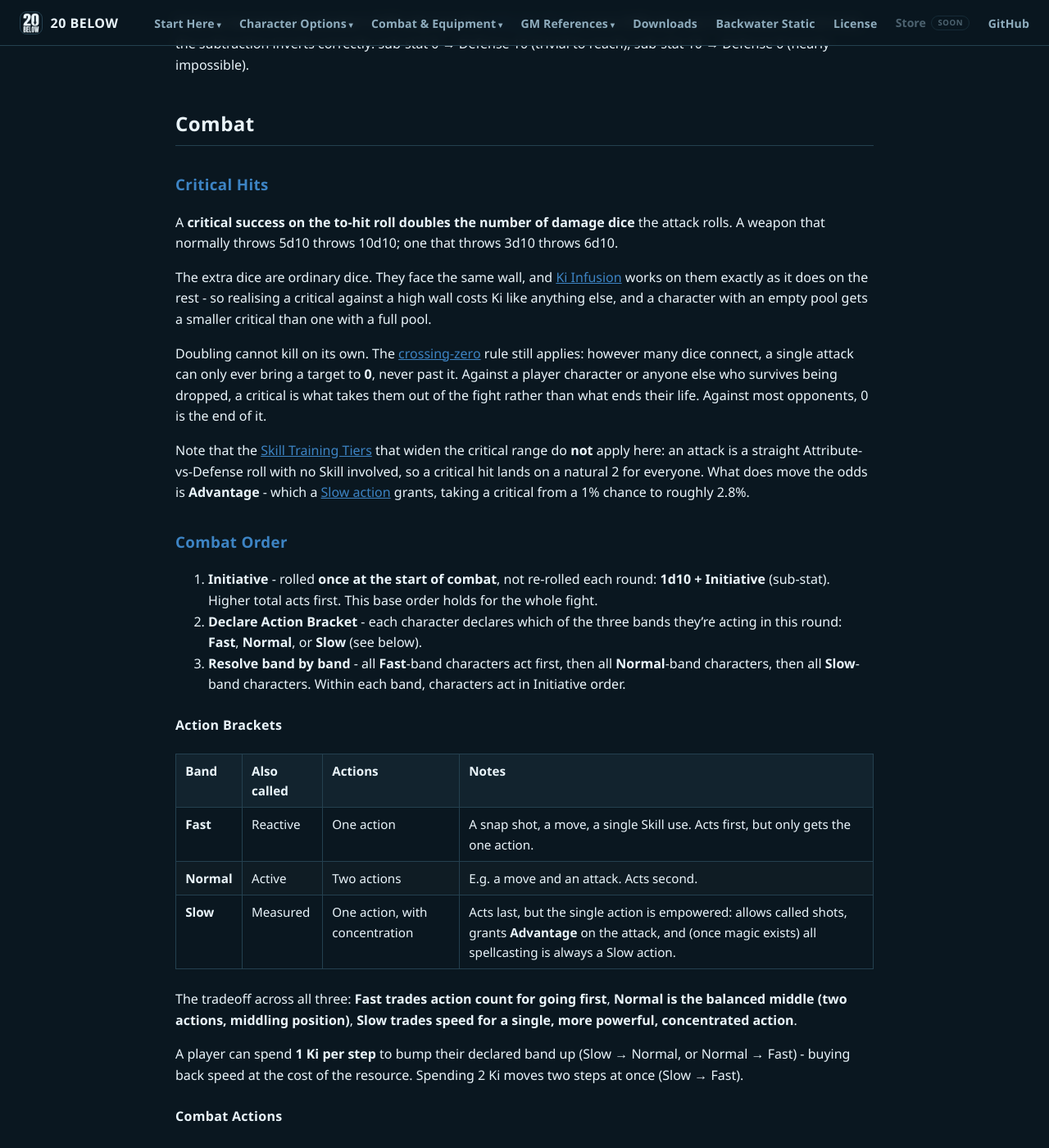
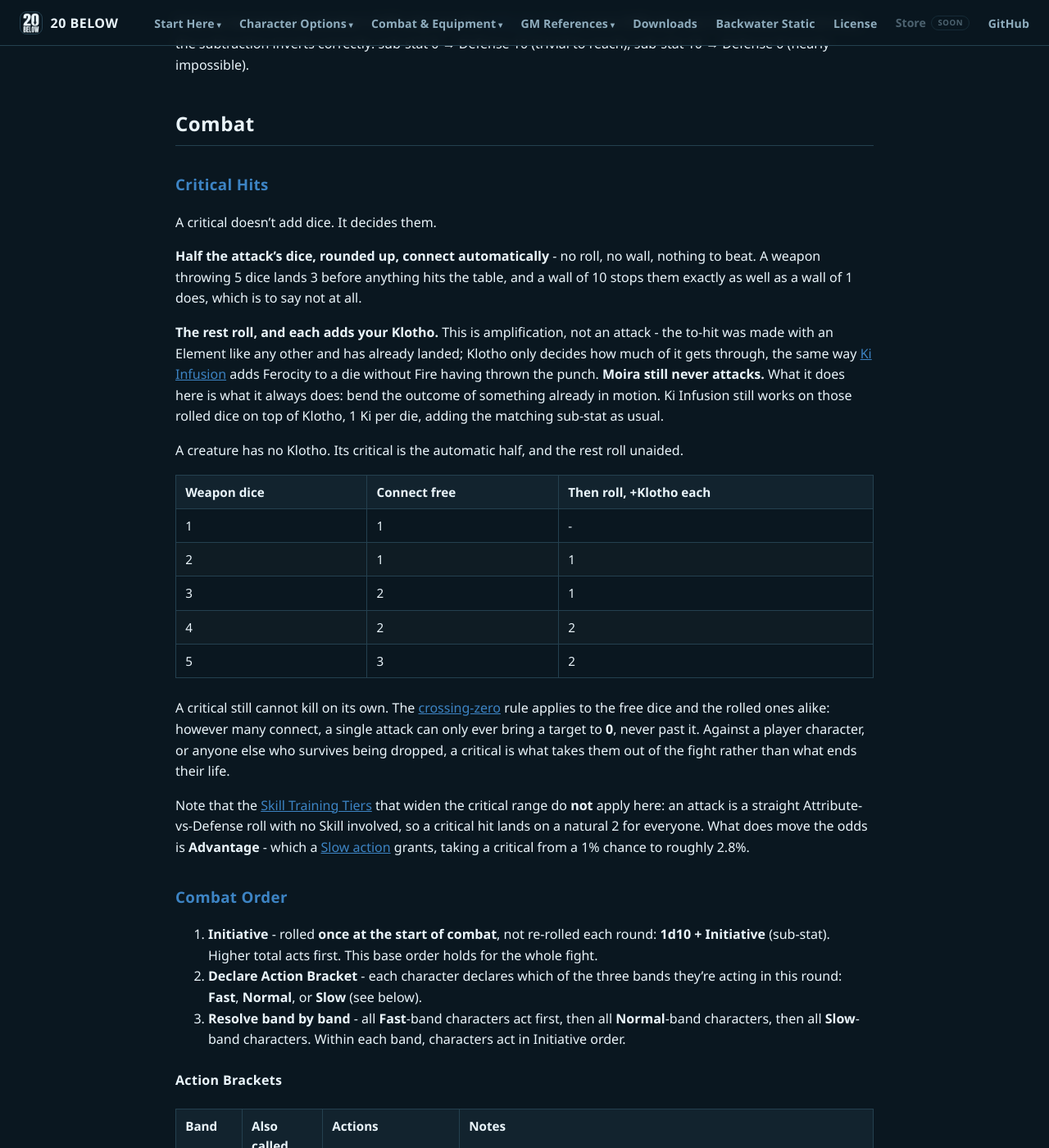
Before and after one commit to feralucce/20_Below, a Jekyll site: the page built from rules/rules.md, in a window 1280 px wide and 1400 px high, scrolled down 16307 px. Shown: the whole window at 82% size. Built offline with Jekyll 4.4.1, drawn with Linux system fonts in a browser that asks for light colours; our own code applies the rules of GitHub Pages for plain Markdown files.

Commit message:
Criticals decide dice instead of doubling them
Doubling had two holes. Against a wall of 10 it did nothing at all, because
unboosted dice never connect there and twice zero is zero. Against anything
soft, crossing zero ate the extra dice anyway. And after the re-band it had
quietly come to mean "undo the halving for one attack", which is a strange
thing for a rule to say.

Half the attack's dice, rounded up, now connect with no roll and no wall to
beat. The rest roll and each adds Klotho.

That second half is amplification, not an attack. The to-hit went out on an
Element like any other and has already landed; Klotho only decides how much
of it gets through, the same way Ki Infusion puts Ferocity behind a die
without making Fire the attacker. Moira still never attacks, so this needed
no exception carved for it.

Expected connects on a 5-dice weapon, from the real roller over 200k rolls
per cell:

  wall    normal   crit K=0   crit K=4   crit K=8
    5      2.50      4.00       4.80       5.00
    8      1.00      3.40       4.20       5.00
   10      0.00      3.00       3.80       4.60

That bottom row is the point. Creatures have no Klotho, so an adversary's
critical is the free half and the rest roll unaided - checked against the
195 real creature attacks, where a Klotho of 3 would be worth +0.31 Levels
and 22% of them roll one die, leaving nothing to infuse. A "Crit" line on
every stat block would move the fourth decimal place, so there isn't one.

The roller had to learn all of this: fated dice are rolled so there is a
face to show, but the flag decides whether they connect, and a boost can no
longer un-connect one that happened to roll low.

Co-Authored-By: Claude Opus 5 <noreply@anthropic.com>

```diff
--- a/rules/rules.md
+++ b/rules/rules.md
@@ -367,11 +367,23 @@ Defense becomes the attacker's Difficulty (see the [Difficulty Chart](#difficult
 
 ### Critical Hits
 
-A **critical success on the to-hit roll doubles the number of damage dice** the attack rolls. A weapon that normally throws 5d10 throws 10d10; one that throws 3d10 throws 6d10.
+A critical doesn't add dice. It decides them.
 
-The extra dice are ordinary dice. They face the same wall, and [Ki Infusion](#ki-infusion) works on them exactly as it does on the rest - so realising a critical against a high wall costs Ki like anything else, and a character with an empty pool gets a smaller critical than one with a full pool.
+**Half the attack's dice, rounded up, connect automatically** - no roll, no wall, nothing to beat. A weapon throwing 5 dice lands 3 before anything hits the table, and a wall of 10 stops them exactly as well as a wall of 1 does, which is to say not at all.
 
-Doubling cannot kill on its own. The [crossing-zero](#health-levels) rule still applies: however many dice connect, a single attack can only ever bring a target to **0**, never past it. Against a player character or anyone else who survives being dropped, a critical is what takes them out of the fight rather than what ends their life. Against most opponents, 0 is the end of it.
+**The rest roll, and each adds your Klotho.** This is amplification, not an attack - the to-hit was made with an Element like any other and has already landed; Klotho only decides how much of it gets through, the same way [Ki Infusion](#ki-infusion) adds Ferocity to a die without Fire having thrown the punch. **Moira still never attacks.** What it does here is what it always does: bend the outcome of something already in motion. Ki Infusion still works on those rolled dice on top of Klotho, 1 Ki per die, adding the matching sub-stat as usual.
+
+A creature has no Klotho. Its critical is the automatic half, and the rest roll unaided.
+
+| Weapon dice | Connect free | Then roll, +Klotho each |
+|---|---|---|
+| 1 | 1 | - |
+| 2 | 1 | 1 |
+| 3 | 2 | 1 |
+| 4 | 2 | 2 |
+| 5 | 3 | 2 |
+
+A critical still cannot kill on its own. The [crossing-zero](#health-levels) rule applies to the free dice and the rolled ones alike: however many connect, a single attack can only ever bring a target to **0**, never past it. Against a player character, or anyone else who survives being dropped, a critical is what takes them out of the fight rather than what ends their life.
 
 Note that the [Skill Training Tiers](skills.md#training-tiers) that widen the critical range do **not** apply here: an attack is a straight Attribute-vs-Defense roll with no Skill involved, so a critical hit lands on a natural 2 for everyone. What does move the odds is **Advantage** - which a [Slow action](#action-brackets) grants, taking a critical from a 1% chance to roughly 2.8%.
 
```
Also changed, not shown: app/roller/damage.js (+24 -11 lines), app/steps/roller-panel.js (+8 -4 lines), rules/glossary.md (+2 -2 lines).
